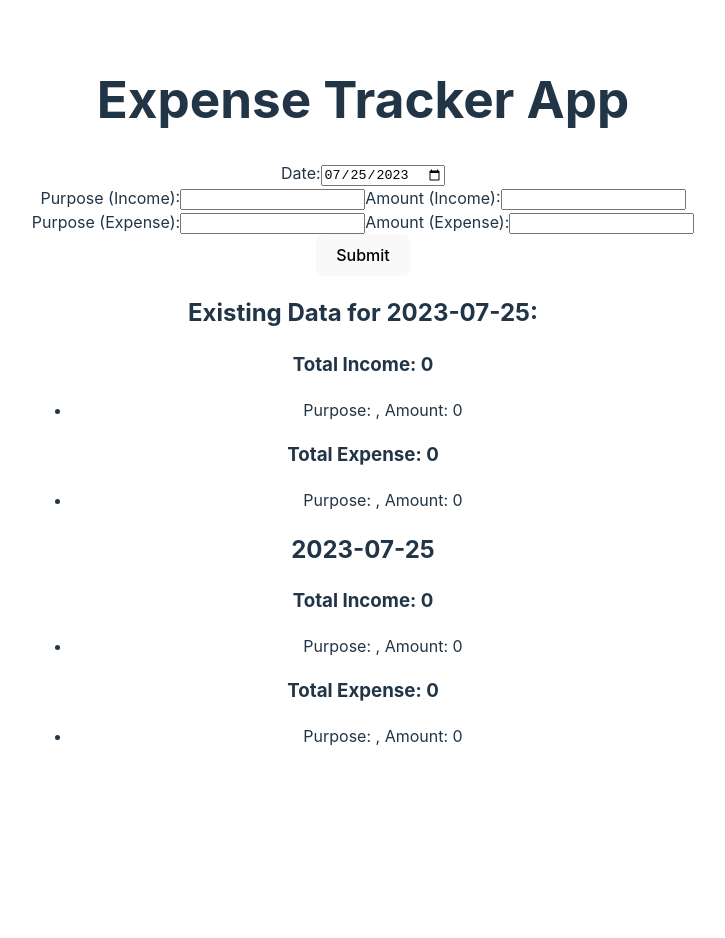
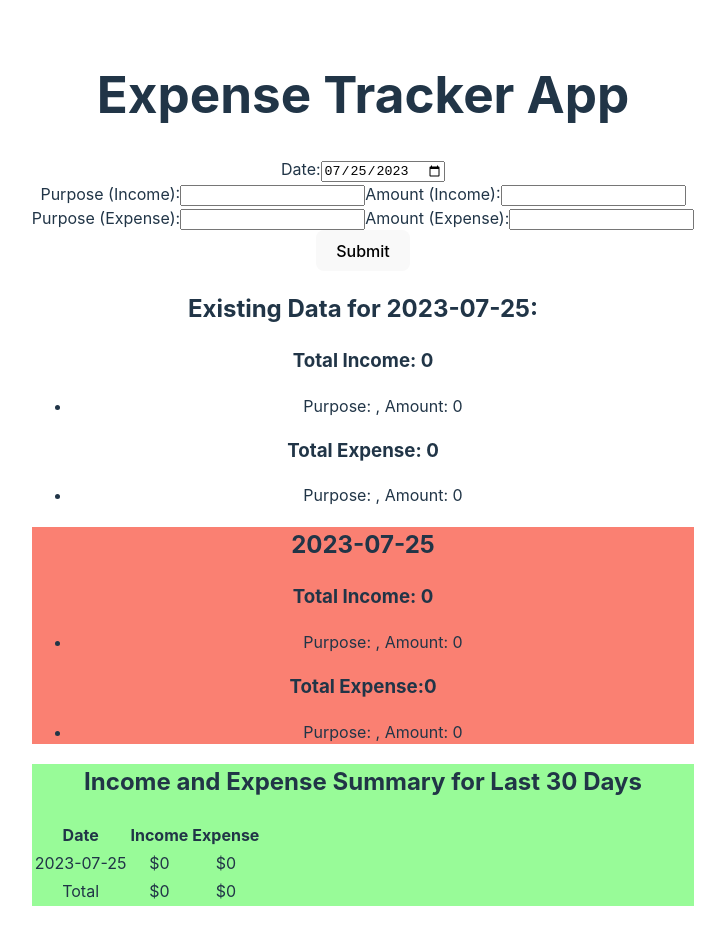
Before and after one commit to chaudhuree/expense-tracker-app, a React (Vite) app: page / in a window 1280 px wide. Shown: the whole page, without its empty margins (277-1002 px from the left). Before the commit the page ends 800 px from the top, so only its background shows below. Built offline with nearby package versions, Linux system fonts and the light colour scheme.

Commit message:
income expense summary data showing code added

```diff
--- a/src/components/ExpenseTrackerApp.jsx
+++ b/src/components/ExpenseTrackerApp.jsx
@@ -1,5 +1,6 @@
 import React, { useState } from "react";
 import ExpenseForm from "./ExpenseForm";
+import IncomeExpenseSummary from "./IncomeExpenseSummary";
 
 const initialData = {
   date: new Date(Date.now()).toISOString().slice(0, 10),
@@ -44,6 +45,7 @@ const ExpenseTrackerApp = () => {
       <h1>Expense Tracker App</h1>
       <ExpenseForm addData={addData} existingData={data} />
       {/* Display the data here */}
+      <div style={{background:"salmon",marginTop:"20px"}}>
       {data.map((entry) => (
         <div key={entry.date}>
           <h2>{entry.date}</h2>
@@ -59,7 +61,7 @@ const ExpenseTrackerApp = () => {
             ))}
           </ul>
           <h3>
-            Total Expense:{" "}
+            Total Expense:
             {entry.expense.reduce((acc, curr) => acc + curr.amount, 0)}
           </h3>
           <ul>
@@ -71,6 +73,13 @@ const ExpenseTrackerApp = () => {
           </ul>
         </div>
       ))}
+      </div>
+      {/*
+        summary show for last 30 days
+      */}
+      <div style={{background:"palegreen", marginTop:"20px"}}>
+      <IncomeExpenseSummary data={data} />
+      </div>
     </div>
   );
 };
--- /dev/null
+++ b/src/components/IncomeExpenseSummary.jsx
@@ -0,0 +1,51 @@
+import React from 'react';
+
+const IncomeExpenseSummary = ({ data }) => {
+  const thirtyDaysAgo = new Date();
+  thirtyDaysAgo.setDate(thirtyDaysAgo.getDate() - 30);
+
+  // Filter the data for the last 30 days
+  const filteredData = data.filter((entry) => new Date(entry.date) >= thirtyDaysAgo);
+
+  // Calculate total income and expense for the last 30 days
+  let totalIncome = 0;
+  let totalExpense = 0;
+
+  filteredData.forEach((entry) => {
+    totalIncome += entry.income.reduce((acc, curr) => acc + curr.amount, 0);
+    totalExpense += entry.expense.reduce((acc, curr) => acc + curr.amount, 0);
+  });
+
+  return (
+    <div>
+      <h2>Income and Expense Summary for Last 30 Days</h2>
+      <table>
+        <thead>
+          <tr>
+            <th>Date</th>
+            <th>Income</th>
+            <th>Expense</th>
+          </tr>
+        </thead>
+        <tbody>
+          {filteredData.map((entry) => (
+            <tr key={entry.date}>
+              <td>{entry.date}</td>
+              <td>${entry.income.reduce((acc, curr) => acc + curr.amount, 0)}</td>
+              <td>${entry.expense.reduce((acc, curr) => acc + curr.amount, 0)}</td>
+            </tr>
+          ))}
+        </tbody>
+        <tfoot>
+          <tr>
+            <td>Total</td>
+            <td>${totalIncome}</td>
+            <td>${totalExpense}</td>
+          </tr>
+        </tfoot>
+      </table>
+    </div>
+  );
+};
+
+export default IncomeExpenseSummary;
```
